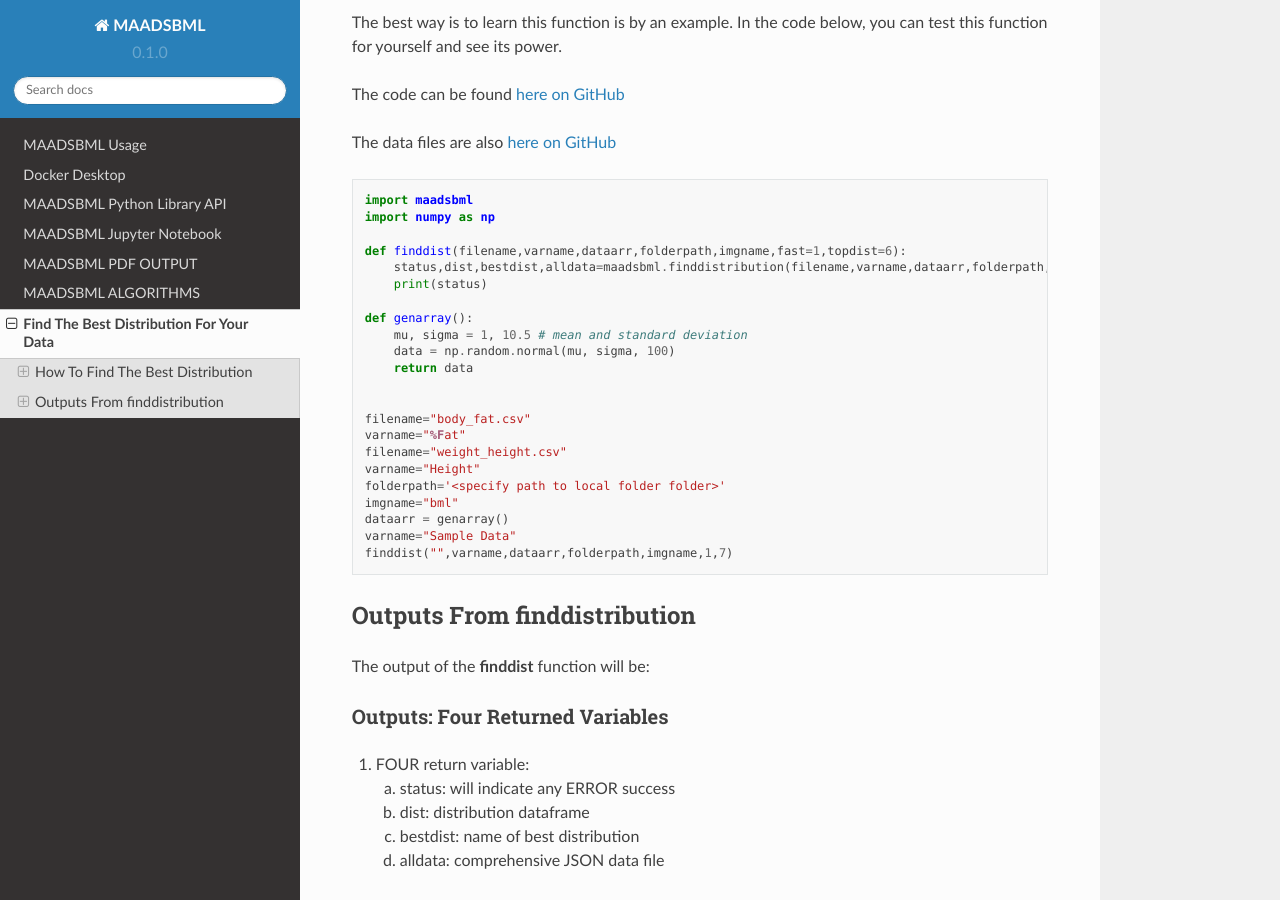
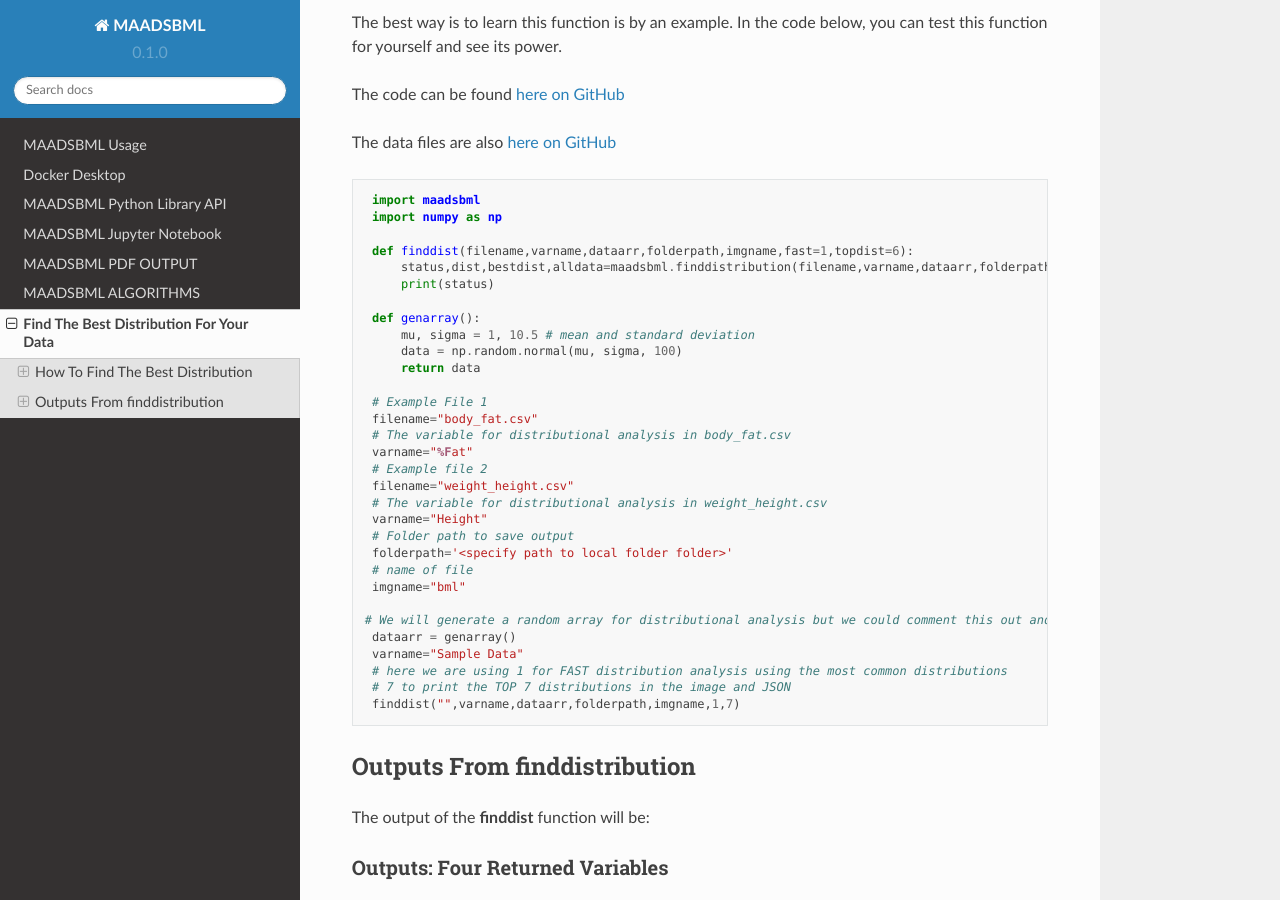
Before and after one commit to smaurice101/maadsbml, a Sphinx documentation site: the page built from docs/source/finddist.rst, in a window 1280 px wide and 900 px high, scrolled down 1181 px. Built offline with Sphinx 7.4.7 and the Read the Docs theme 2.0.0, drawn with Linux system fonts in a browser that asks for light colours.

Commit message:
Update finddist.rst

```diff
--- a/docs/source/finddist.rst
+++ b/docs/source/finddist.rst
@@ -64,15 +64,24 @@ The data files are also `here on GitHub <https://github.com/smaurice101/raspberr
         data = np.random.normal(mu, sigma, 100)
         return data
 
+    # Example File 1
+    filename="body_fat.csv"
+    # The variable for distributional analysis in body_fat.csv
+    varname="%Fat"
+    # Example file 2
+    filename="weight_height.csv"
+    # The variable for distributional analysis in weight_height.csv
+    varname="Height"
+    # Folder path to save output
+    folderpath='<specify path to local folder folder>'
+    # name of file
+    imgname="bml"
 
-    filename="body_fat.csv"
-    varname="%Fat"
-    filename="weight_height.csv"
-    varname="Height"
-    folderpath='<specify path to local folder folder>'
-    imgname="bml"
+   # We will generate a random array for distributional analysis but we could comment this out and use the above files or any other data
     dataarr = genarray()
     varname="Sample Data"
+    # here we are using 1 for FAST distribution analysis using the most common distributions
+    # 7 to print the TOP 7 distributions in the image and JSON
     finddist("",varname,dataarr,folderpath,imgname,1,7)
 
 Outputs From finddistribution
```
